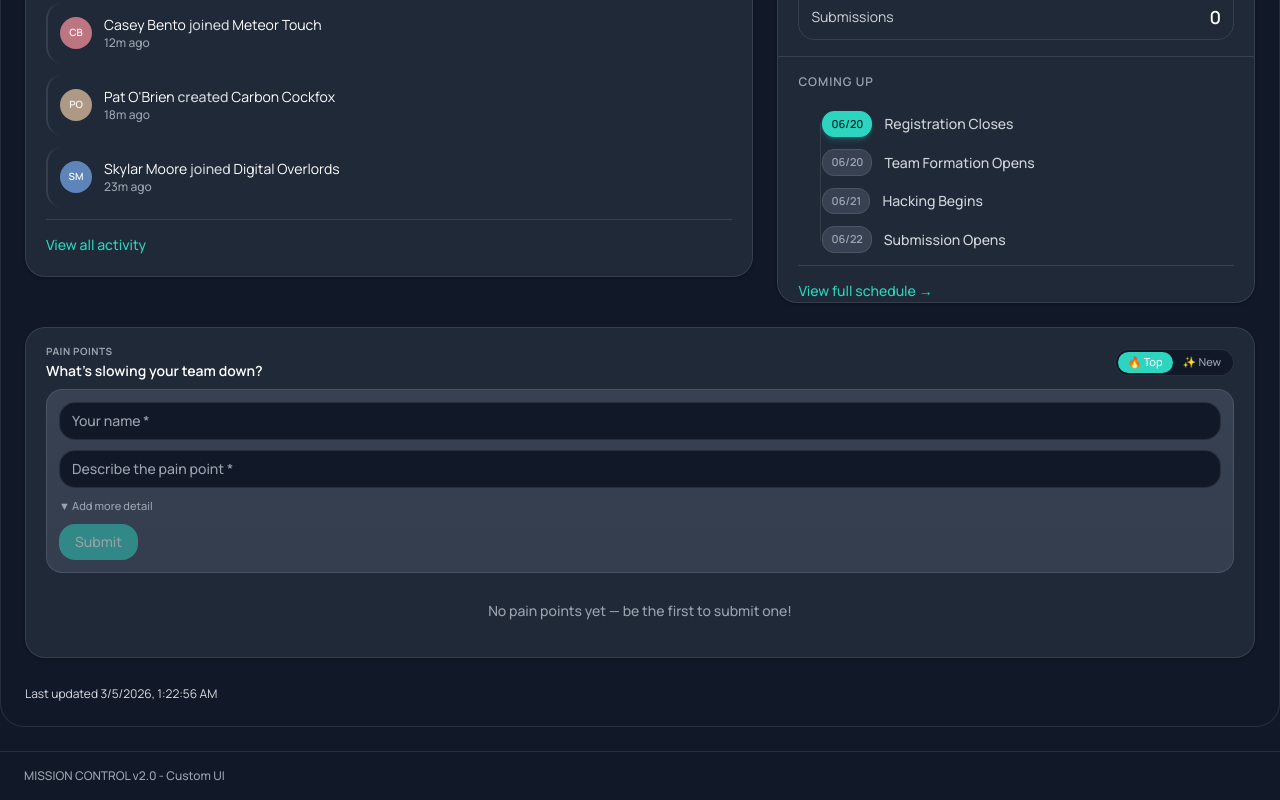
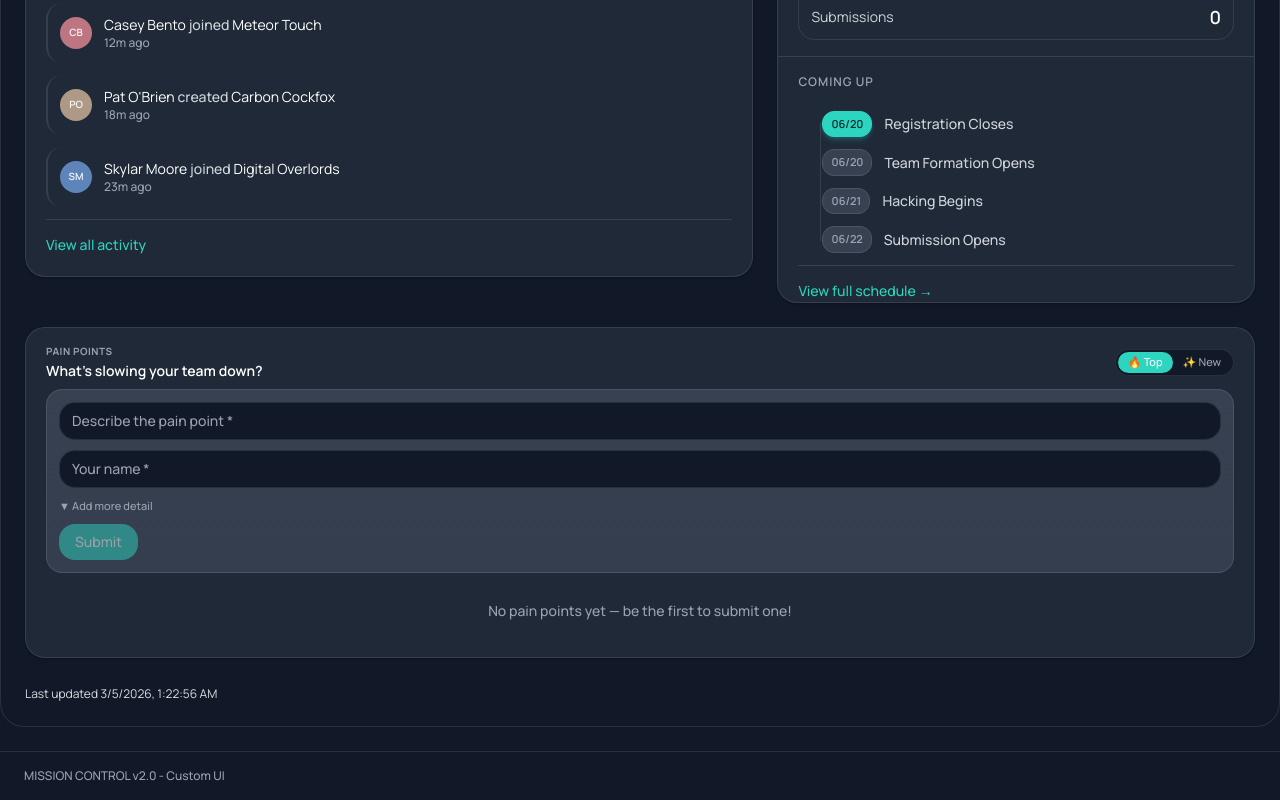
Before and after one commit to nickfine/hackcentral, a React (Vite) app in the folder forge-native/static/runtime-frontend/: page / in a window 1280 px wide. Shown: the part 884-1684 px from the top of the page. Built offline with nearby package versions, Linux system fonts and the light colour scheme.

Commit message:
fix: swap submit form field order — pain point first, name second

```diff
--- a/forge-native/static/runtime-frontend/src/components/PainPointsSection.jsx
+++ b/forge-native/static/runtime-frontend/src/components/PainPointsSection.jsx
@@ -118,17 +118,17 @@ function SubmitForm({ onSubmit }) {
     <form onSubmit={handleSubmit} className="flex flex-col gap-2.5">
       <input
         type="text"
-        value={name}
-        onChange={(e) => setName(e.target.value)}
-        placeholder="Your name *"
+        value={title}
+        onChange={(e) => setTitle(e.target.value)}
+        placeholder="Describe the pain point *"
         className={inputClass}
         required
       />
       <input
         type="text"
-        value={title}
-        onChange={(e) => setTitle(e.target.value)}
-        placeholder="Describe the pain point *"
+        value={name}
+        onChange={(e) => setName(e.target.value)}
+        placeholder="Your name *"
         className={inputClass}
         required
       />
```
